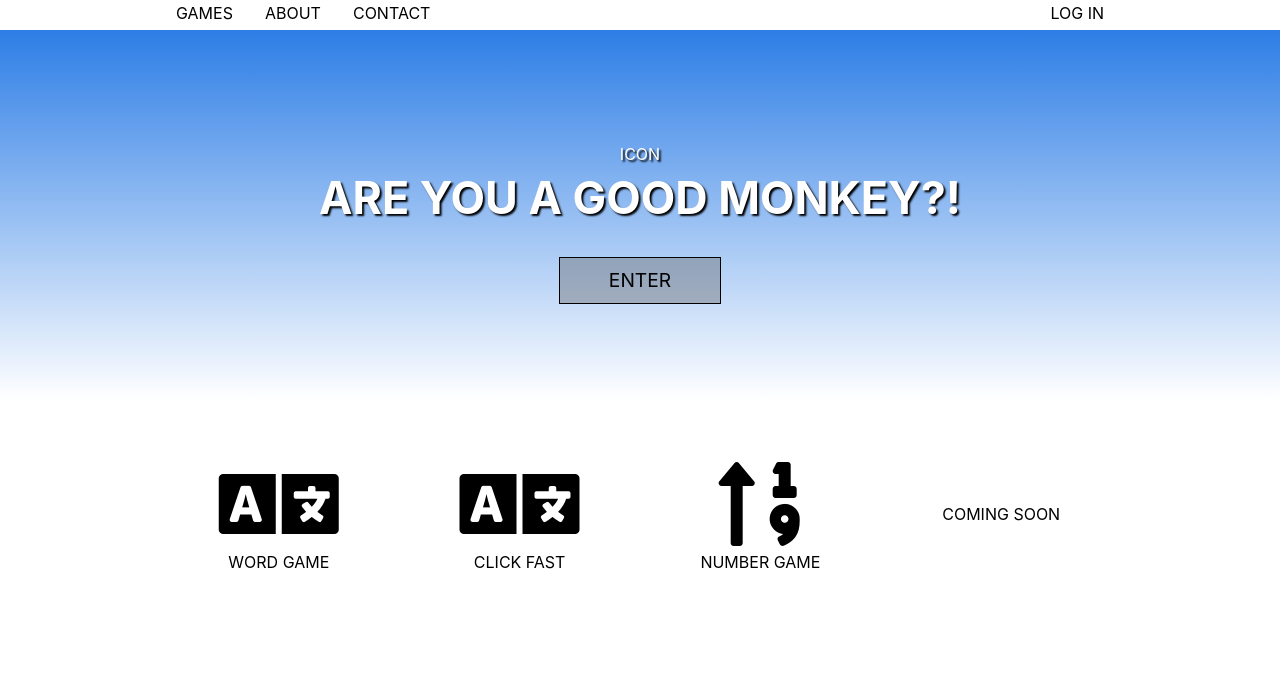
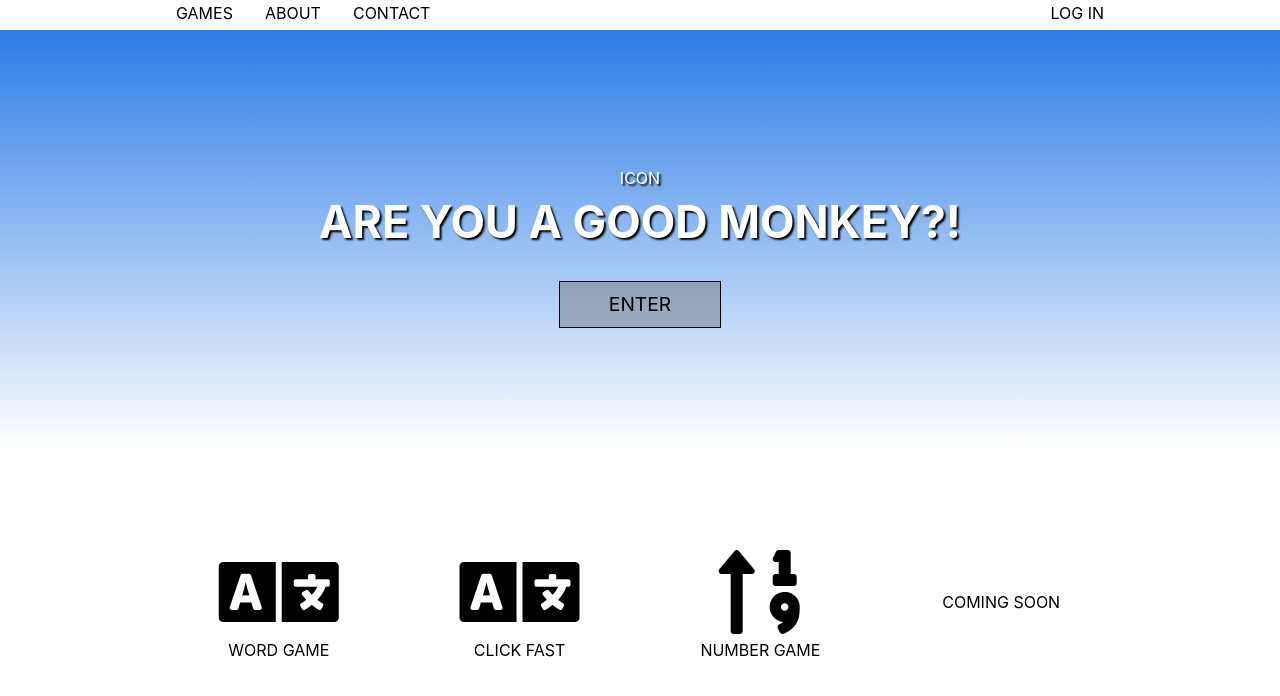
Before and after one commit to kantimam/wordGame-master, a React (Create React App) app in the folder word_game/: page / in a window 1280 px wide. Shown: the top 696 px of the page. Built offline with nearby package versions, Linux system fonts and the light colour scheme.

Commit message:
css fixes and spacing

```diff
--- a/word_game/src/App.css
+++ b/word_game/src/App.css
@@ -1,9 +1,4 @@
-.pointer{
-  cursor: pointer;
-}
-.noMargin{
-  margin: 0;
-}
+
 .topNav{
   z-index: 1;
   position: fixed;
@@ -53,8 +48,20 @@
 .mainHover:hover{
   color: blue;
 }
+.pointer{
+  cursor: pointer;
+}
+.noMargin{
+  margin: 0;
+}
 /* END BASE CLASSES */
 
+
+.fullPageContainer{
+  height: 100%;
+  display: flex;
+  flex-direction: column;
+}
 
 
 
@@ -96,7 +103,7 @@
   margin:0 auto;
 }
 #GameOverview{
-  padding: 0.5rem 0;
+  padding: 3rem 0;
   margin: 0 auto;
 }
 .maxWidth60{
--- a/word_game/src/components/WordGame.js
+++ b/word_game/src/components/WordGame.js
@@ -2,11 +2,12 @@ import React, { Component } from 'react'
 import './wordGame.css'
 import ScoreUi from './ScoreUi.js'
 import AnimatedDisplay from './AnimatedDisplay.js'
-import GameOver from './GameOver.js'
 import axios from 'axios';
 import SaveScore from './SaveScore';
 import Description from '../components/Description.jsx';
+const BASEURL=process.env.REACT_APP_BASEURL;
 const wordArray=["hello","black","white","nazi","fun","friendship","hell"]
+
 
 export default class componentName extends Component {
     constructor(props) {
@@ -28,9 +29,8 @@ export default class componentName extends Component {
     }
     wordFromAPI=()=>{
       let previousWord=this.state.currentWord;
-      axios.get('http://82.165.121.77:5000/api/word/')
+      axios.get(`${BASEURL}/randomword`)
         .then(response=>{
-        console.log(response.data)
         this.setState({
           prevWord: previousWord,
           currentWord: response.data,
@@ -40,16 +40,9 @@ export default class componentName extends Component {
         console.log(error)
       })
 
-      /* this.callApi()
-      .then(res => this.setState({ response: res.express },()=>console.log(res.express)))
-      .catch(err => console.log(err)); */
+
     }
-    callApi = async () => {
-      const response = await fetch('192.168.56.1:5000/api/word');
-      const body = await response.json();
-      if (response.status !== 200) throw Error(body.message);
-      return body;
-    };
+
 
     newWord=(/* event,  */mode)=>{
       let previousWord=this.state.currentWord;
@@ -102,11 +95,11 @@ export default class componentName extends Component {
     }
 
   render() {
-    console.log('the current word is: '+this.state.currentWord)
+/*     console.log('the current word is: '+this.state.currentWord)
     console.log('the mode is: '+this.currentMode)
     console.log(this.seenWords)
     console.log(this.state.currentWord+' was alrdy seen '+this.seenWords.includes(this.state.currentWord))
-
+     */
     return (
         <>
           <div className={'fullContainer gradientBackground noUserSelect'}>
--- a/word_game/src/index.css
+++ b/word_game/src/index.css
@@ -7,6 +7,9 @@ body {
   -webkit-font-smoothing: antialiased;
   -moz-osx-font-smoothing: grayscale;
 }
+html, body,#root, .App{
+  height: 100%;
+}
 
 code {
   font-family: source-code-pro, Menlo, Monaco, Consolas, "Courier New",
--- a/word_game/src/startpage/Home.css
+++ b/word_game/src/startpage/Home.css
@@ -2,7 +2,9 @@
     height: 100%;
 } */
 #welcomeBanner{
-    height: 22rem;
+    flex: 1;
+
+    /* height: 22rem; */
     display: grid;
     /* background-image: url('./space.jpg'); */
     background-size: cover;
--- a/word_game/src/startpage/Home.js
+++ b/word_game/src/startpage/Home.js
@@ -8,7 +8,7 @@ import MainScreen from '../mainScreen/MainScreen.js'
 
 const Home = () => {
   return (
-    <div className={'spaceBgFull- horizontalGrid-'}>
+    <div className={'spaceBgFull- horizontalGrid- fullPageContainer'}>
       <Switch>
         <Route path='/main' render={()=><MainScreen/>}/>
         <Route path='/' component={WelcomeBanner}/>
--- a/word_game/src/startpage/floatingContainer.jsx
+++ b/word_game/src/startpage/floatingContainer.jsx
@@ -8,6 +8,7 @@ const floatingContainer = ({children, close}) => {
         top: "5rem",
         width: "100%",
         display: "flex",
+        zIndex: 4
     }
     return (
         <div style={style}>
```
Also changed, not shown: 1 other file (tests, documents, lock files or other folders).
